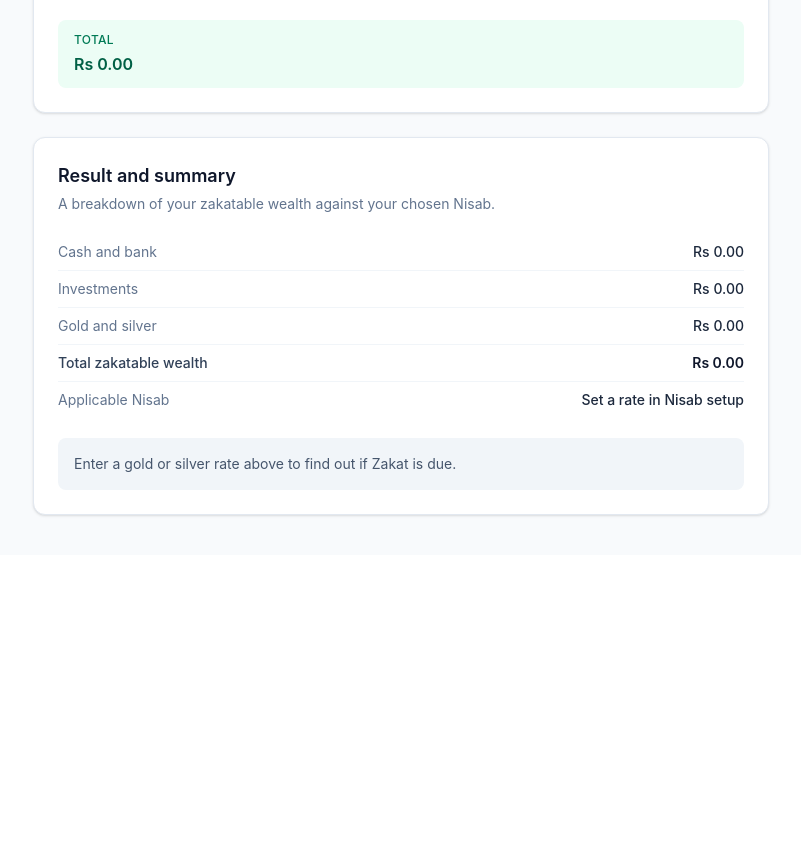
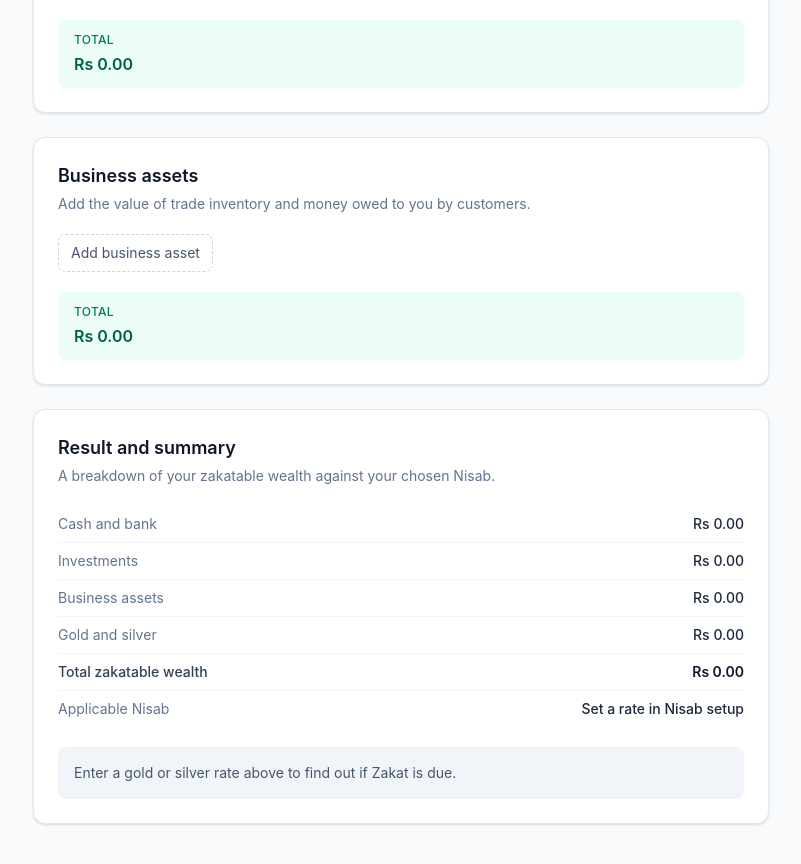
Before and after one commit to alibhatti23/zakatly, a React (Vite) app: page / in a window 1280 px wide. Shown: the part 1440-2304 px from the top of the page, without its empty margins (239-1040 px from the left). Before the commit the page ends 1995 px from the top, so only its background shows below. Built offline with nearby package versions, Linux system fonts and the light colour scheme.

Commit message:
Add Business assets feature
Lets the user add the value of trade inventory and money owed to them by customers (accounts receivable). Reuses the generic asset-category state added for Investments, so this branch is a small, focused diff on top of that shared plumbing.

```diff
--- a/src/App.tsx
+++ b/src/App.tsx
@@ -3,6 +3,7 @@ import { NisabSetupCard } from "./features/nisab-setup/nisab-setup-card"
 import { CashAndBankCard } from "./features/cash-and-bank/cash-and-bank-card"
 import { GoldSilverCard } from "./features/gold-silver/gold-silver-card"
 import { InvestmentsCard } from "./features/investments/investments-card"
+import { BusinessAssetsCard } from "./features/business-assets/business-assets-card"
 import { FiqhStandardToggle } from "./features/fiqh-standard/fiqh-standard-toggle"
 import { ResultSummaryCard } from "./features/result-summary/result-summary-card"
 
@@ -23,6 +24,7 @@ function App() {
           <CashAndBankCard />
           <GoldSilverCard />
           <InvestmentsCard />
+          <BusinessAssetsCard />
           <ResultSummaryCard />
         </main>
       </div>
--- a/src/context/zakat-provider.tsx
+++ b/src/context/zakat-provider.tsx
@@ -21,6 +21,7 @@ export function ZakatProvider({ children }: { children: ReactNode }) {
   >({
     cash: [],
     investments: [],
+    businessAssets: [],
   })
   const [goldSilverItems, setGoldSilverItems] = useState<PreciousMetalItem[]>([])
 
--- /dev/null
+++ b/src/features/business-assets/business-assets-card.tsx
@@ -0,0 +1,22 @@
+import { AssetLineItemsCard } from "../../components/asset-line-items-card"
+import { useZakat } from "../../context/use-zakat"
+import { CURRENCY_OPTIONS } from "../../lib/currency"
+
+export function BusinessAssetsCard() {
+  const { nisab, assetCategories, addAssetItem, updateAssetItem, removeAssetItem } = useZakat()
+  const currency = CURRENCY_OPTIONS.find((option) => option.code === nisab.currency)!
+
+  return (
+    <AssetLineItemsCard
+      title="Business assets"
+      description="Add the value of trade inventory and money owed to you by customers."
+      items={assetCategories.businessAssets}
+      currency={currency}
+      itemLabelPlaceholder="e.g. Stock inventory"
+      addButtonLabel="Add business asset"
+      onAdd={() => addAssetItem("businessAssets")}
+      onUpdate={(id, updates) => updateAssetItem("businessAssets", id, updates)}
+      onRemove={(id) => removeAssetItem("businessAssets", id)}
+    />
+  )
+}
--- a/src/lib/asset-categories.ts
+++ b/src/lib/asset-categories.ts
@@ -3,6 +3,7 @@ import type { AssetCategoryKey } from "../types/zakat"
 export const ASSET_CATEGORY_LABELS: Record<AssetCategoryKey, string> = {
   cash: "Cash and bank",
   investments: "Investments",
+  businessAssets: "Business assets",
 }
 
-export const ASSET_CATEGORY_ORDER: AssetCategoryKey[] = ["cash", "investments"]
+export const ASSET_CATEGORY_ORDER: AssetCategoryKey[] = ["cash", "investments", "businessAssets"]
--- a/src/types/zakat.ts
+++ b/src/types/zakat.ts
@@ -29,7 +29,7 @@ export interface AssetLineItem {
   amount: number
 }
 
-export type AssetCategoryKey = "cash" | "investments"
+export type AssetCategoryKey = "cash" | "investments" | "businessAssets"
 
 export interface PreciousMetalItem {
   id: string
```
